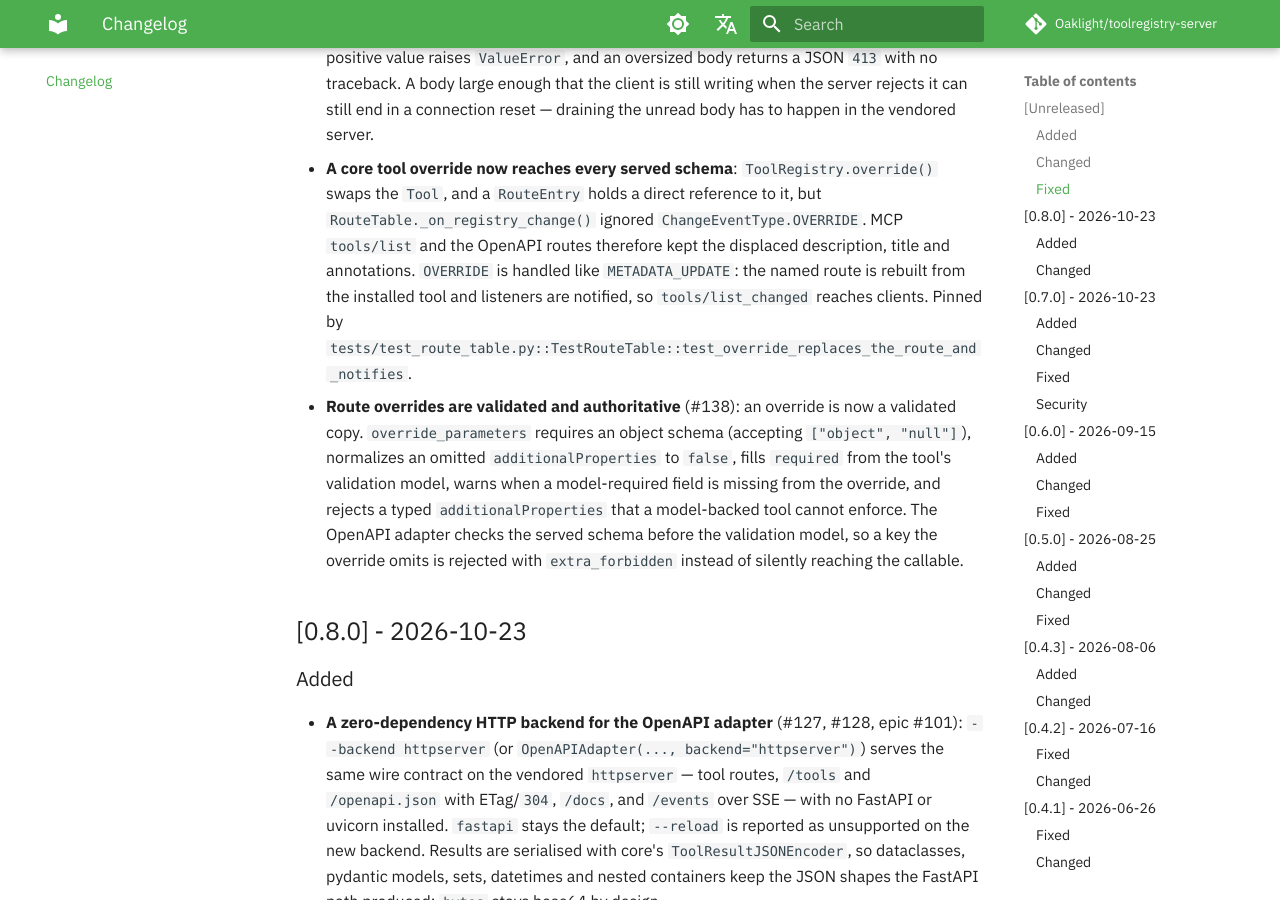
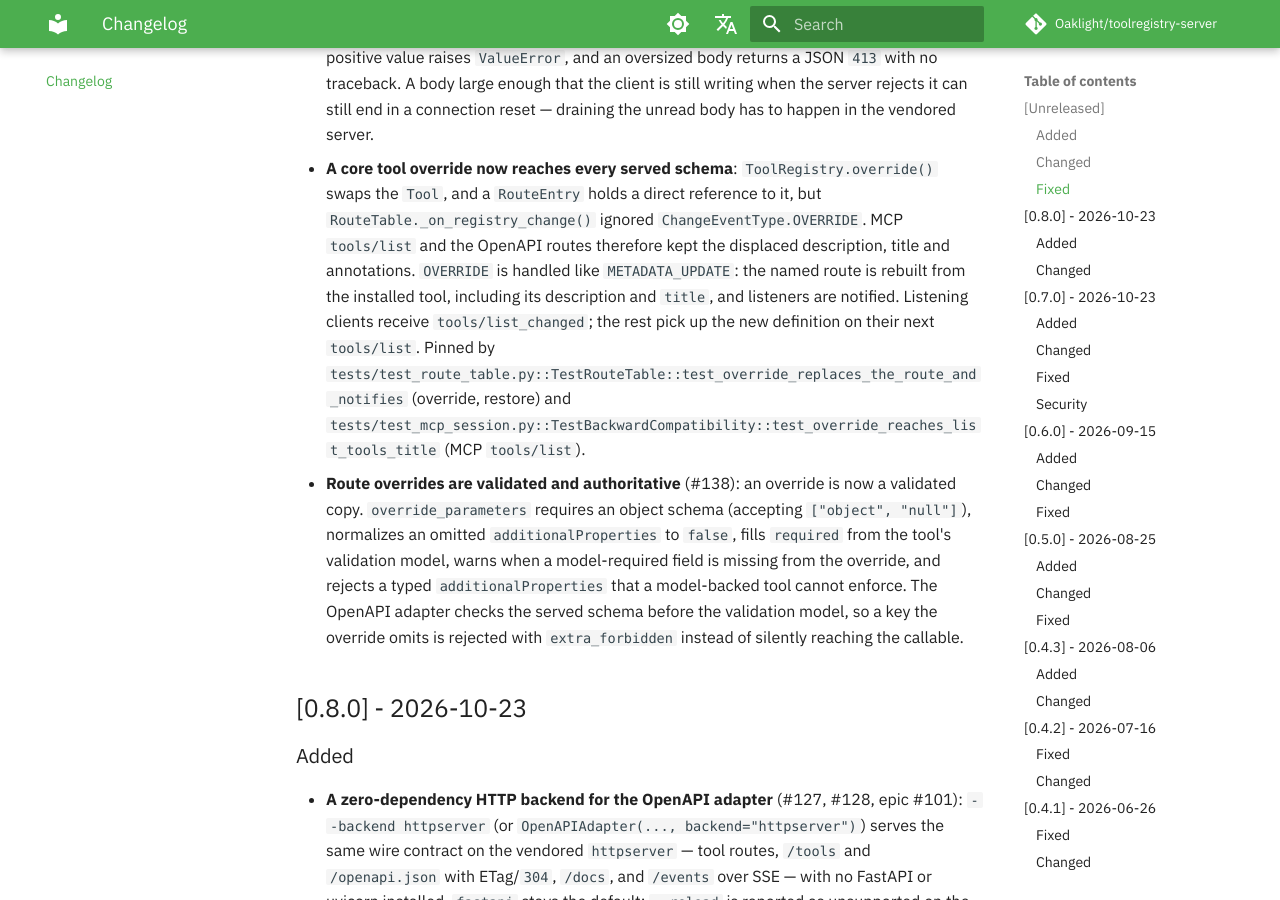
Before and after one commit to Oaklight/toolregistry-server, an MkDocs documentation site: the page built from docs/changelog.md, in a window 1280 px wide and 900 px high, scrolled down 1131 px. Built offline with MkDocs 1.6.1 and Material for MkDocs 9.7.7, drawn with Linux system fonts in a browser that asks for light colours; some web fonts are replaced; comment, search, counter and statistics services are not loaded.

Commit message:
docs(changelog): note override title propagation and next-list pickup

```diff
--- a/docs/changelog.md
+++ b/docs/changelog.md
@@ -22,8 +22,13 @@ The format is based on [Keep a Changelog](https://keepachangelog.com/en/1.1.0/),
   `RouteTable._on_registry_change()` ignored `ChangeEventType.OVERRIDE`.  MCP `tools/list`
   and the OpenAPI routes therefore kept the displaced description, title and annotations.
   `OVERRIDE` is handled like `METADATA_UPDATE`: the named route is rebuilt from the installed
-  tool and listeners are notified, so `tools/list_changed` reaches clients.  Pinned by
-  `tests/test_route_table.py::TestRouteTable::test_override_replaces_the_route_and_notifies`.
+  tool, including its description and `title`, and listeners are notified.  Listening clients
+  receive `tools/list_changed`; the rest pick up the new definition on their next
+  `tools/list`.  Pinned by
+  `tests/test_route_table.py::TestRouteTable::test_override_replaces_the_route_and_notifies`
+  (override, restore) and
+  `tests/test_mcp_session.py::TestBackwardCompatibility::test_override_reaches_list_tools_title`
+  (MCP `tools/list`).
 - **Route overrides are validated and authoritative** (#138): an override is now a validated copy. `override_parameters` requires an object schema (accepting `["object", "null"]`), normalizes an omitted `additionalProperties` to `false`, fills `required` from the tool's validation model, warns when a model-required field is missing from the override, and rejects a typed `additionalProperties` that a model-backed tool cannot enforce. The OpenAPI adapter checks the served schema before the validation model, so a key the override omits is rejected with `extra_forbidden` instead of silently reaching the callable.
 
 ## [0.8.0] - 2026-10-23
```
